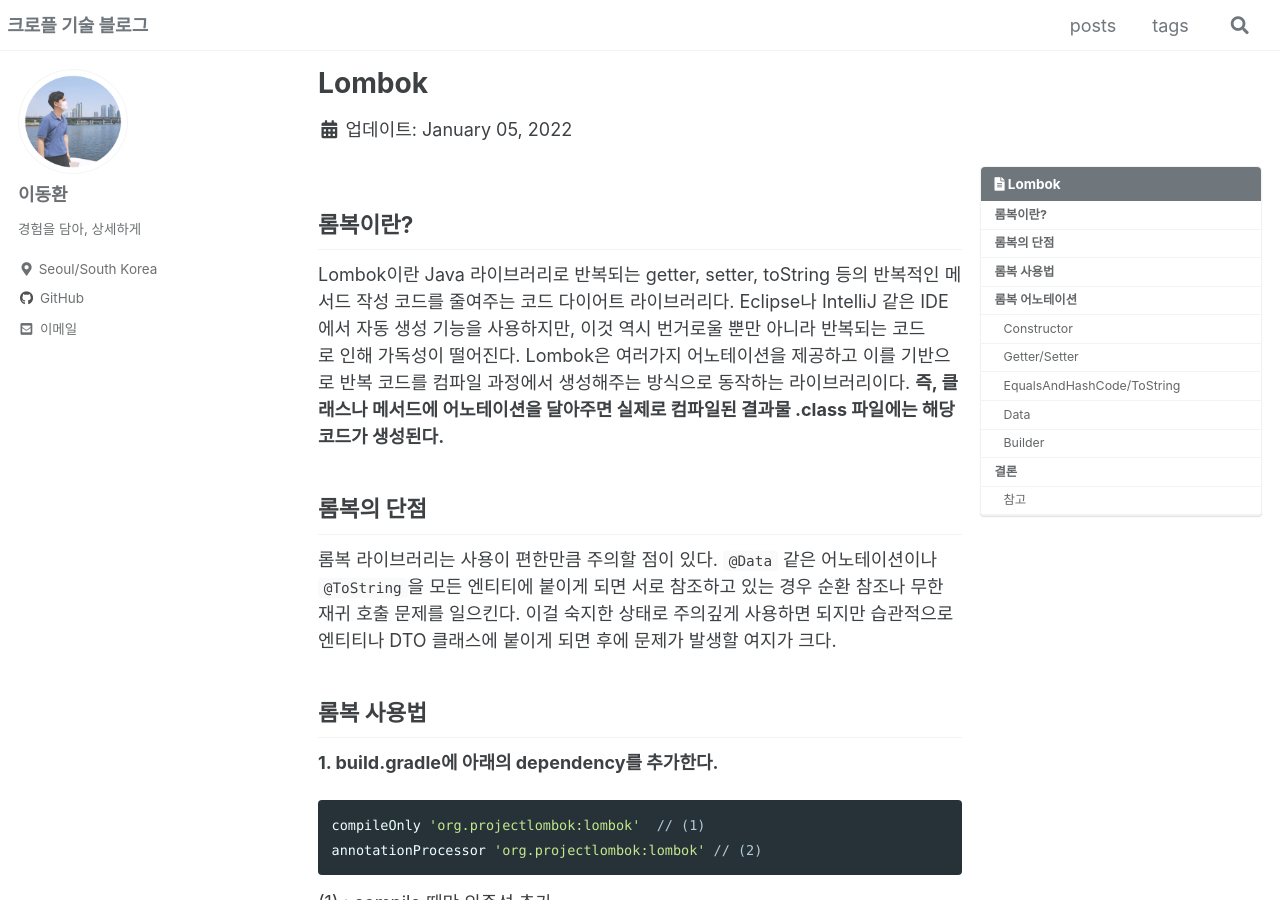
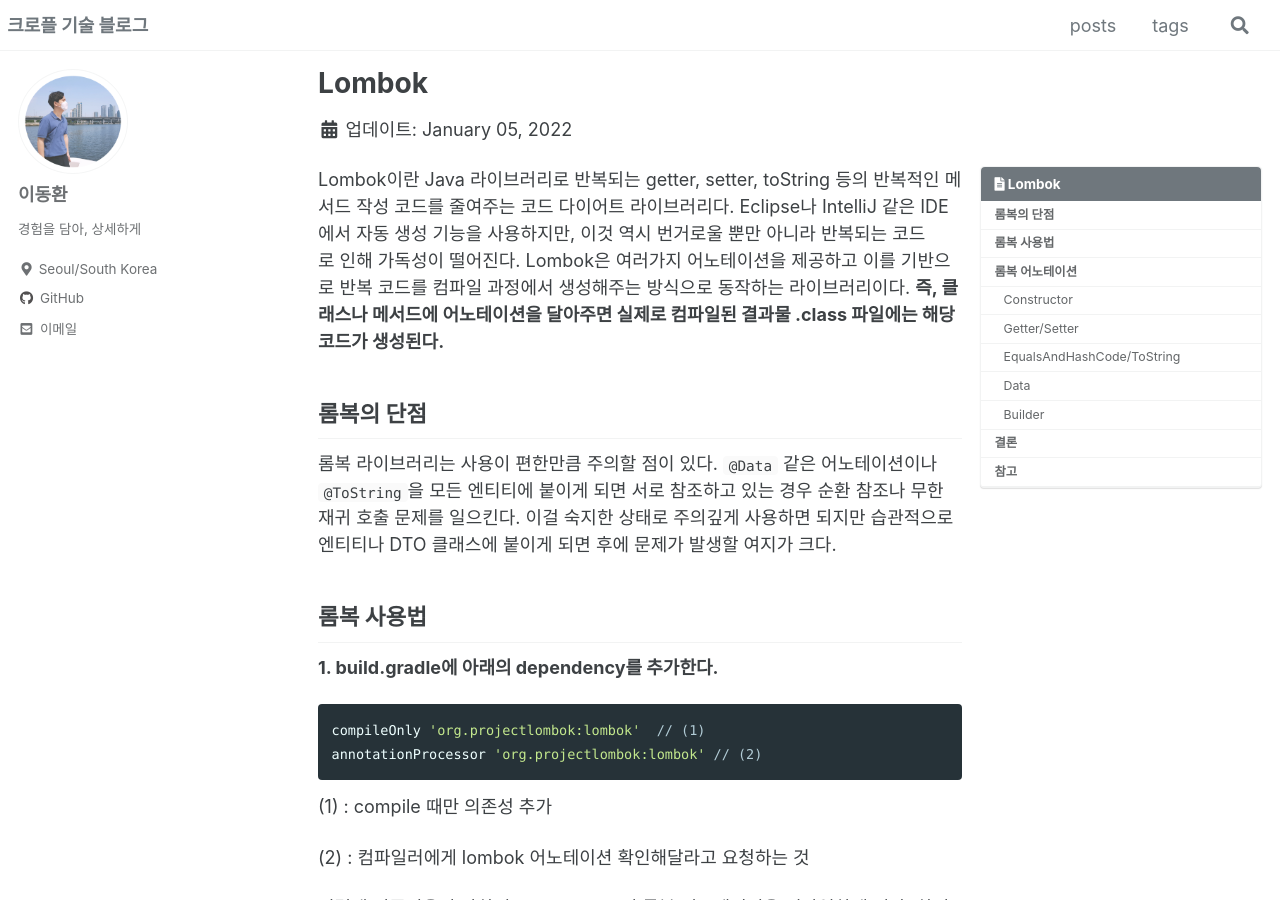
Before and after one commit to perenok/perenok.github.io, a Jekyll site: the page built from _posts/2022-01-05-Lombok.md, in a window 1280 px wide and 900 px high. Built offline with Jekyll 4.4.1, drawn with Linux system fonts in a browser that asks for light colours; cached includes are drawn as plain includes; comment, search, counter and statistics services are not loaded.

```diff
--- a/_posts/2022-01-05-Lombok.md
+++ b/_posts/2022-01-05-Lombok.md
@@ -8,8 +8,6 @@ toc: true
 toc_sticky: true
 toc_label: "Lombok"
 ---
-
-## 롬복이란?
 
 Lombok이란 Java 라이브러리로 반복되는 getter, setter, toString 등의 반복적인 메서드 작성 코드를 줄여주는 코드 다이어트 라이브러리다.
 Eclipse나 IntelliJ 같은 IDE에서 자동 생성 기능을 사용하지만, 이것 역시 번거로울 뿐만 아니라 반복되는 코드로 인해 가독성이 떨어진다.
@@ -233,7 +231,7 @@ getter, setter, create라는 이름의 static 생성자, equalsAndHashCode, ToSt
 (ex. static 생성자 네이밍. 프로젝트에선 일일히 선언해줬었다)
 이외에도 다양한 어노테이션이 많으니 후에 소개해보도록 하겠다.
 
-### 참고
+## 참고
 
 [https://free-strings.blogspot.com/2015/12/lombok.html](https://free-strings.blogspot.com/2015/12/lombok.html)
 
```
Also changed, not shown: assets/image/lombok/lombok20.png, assets/image/lombok/lombok21.png, assets/image/lombok/lombok22.png, assets/image/lombok/lombok23.png, assets/image/lombok/lombok24.png, assets/image/lombok/lombok25.png, assets/image/lombok/lombok26.png.
